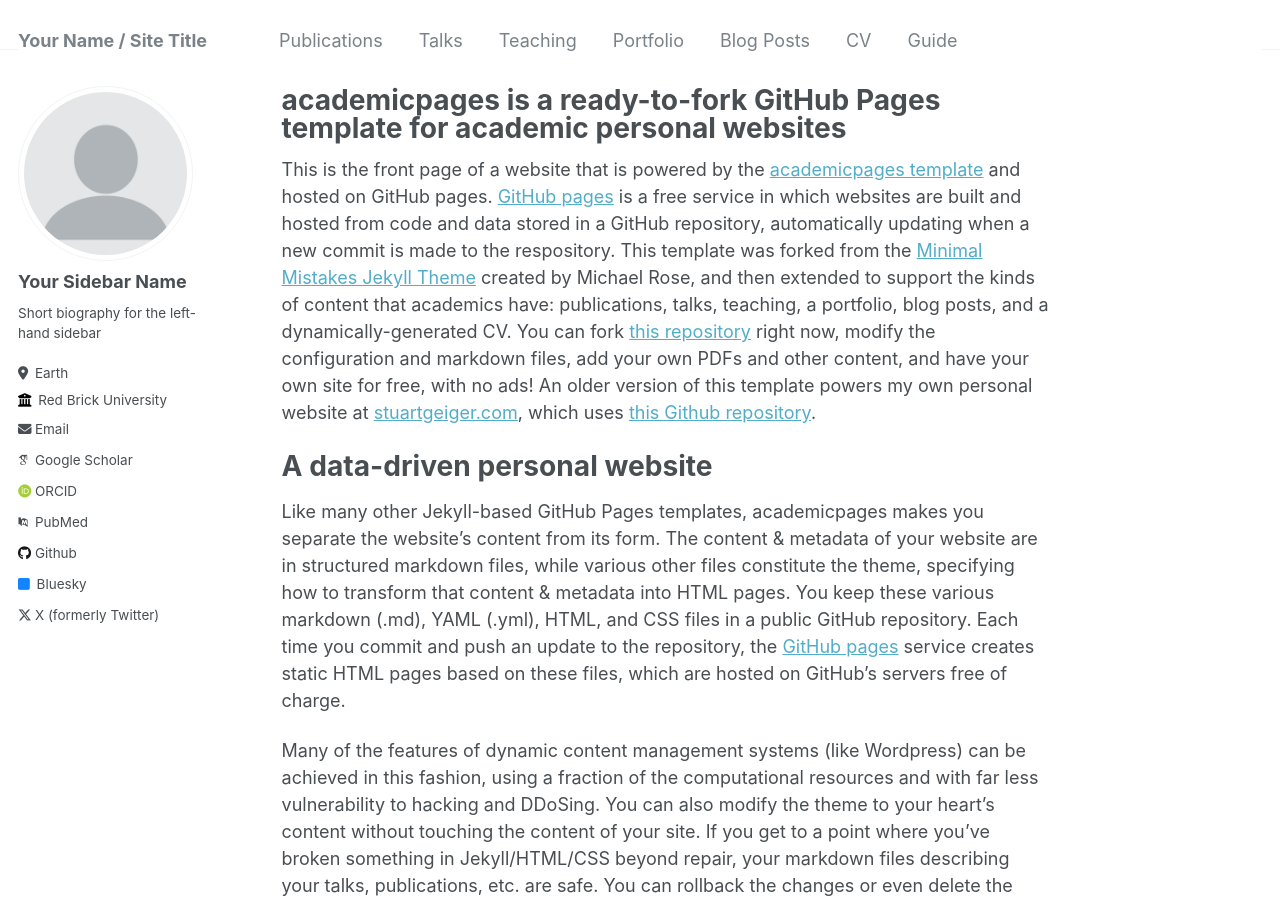
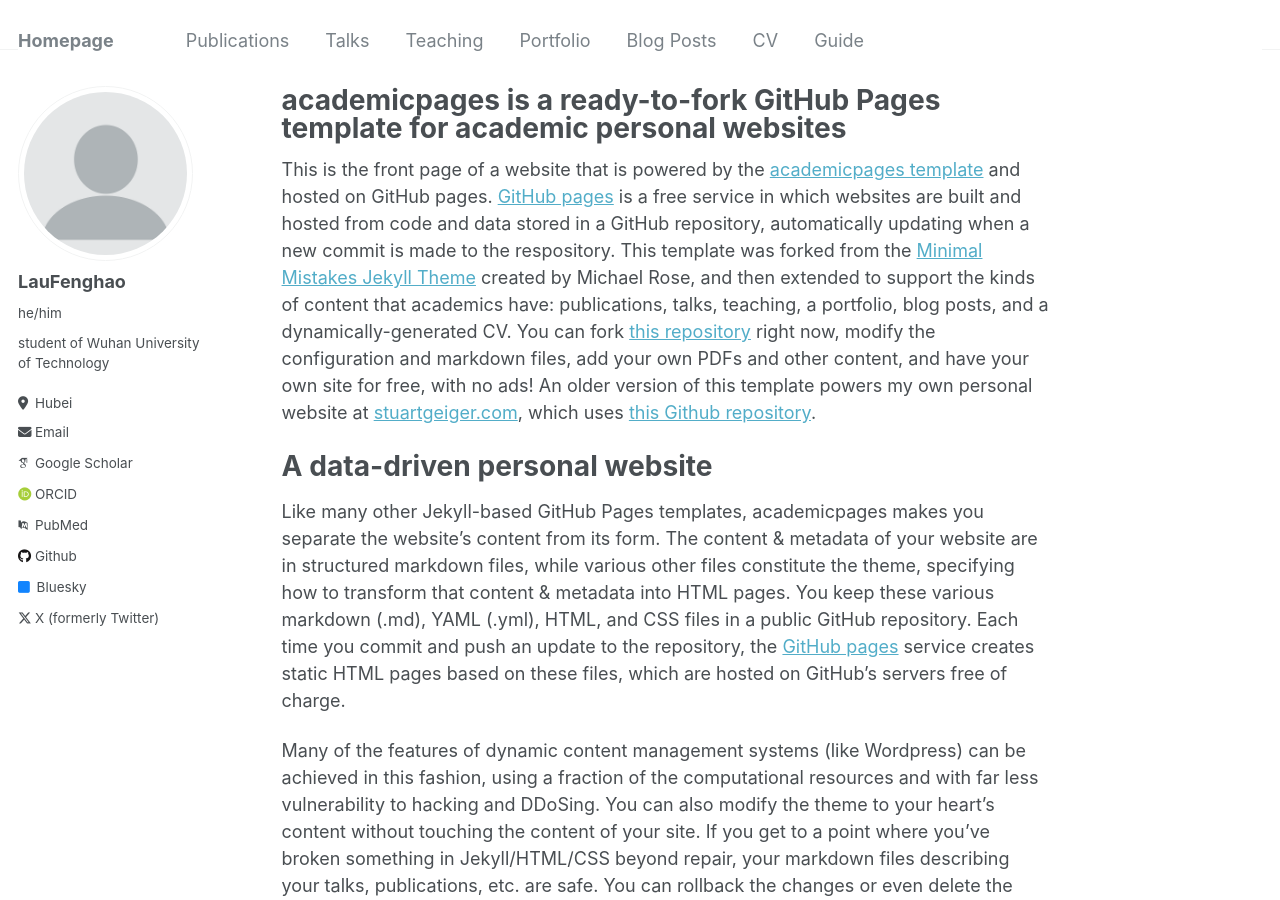
Before and after one commit to LauFH/LauFH.github.io, a Jekyll site: the page built from _pages/about.md, in a window 1280 px wide and 900 px high. Built offline with Jekyll 4.4.1, drawn with Linux system fonts in a browser that asks for light colours; some web fonts are replaced.

Commit message:
Update _config.yml

```diff
--- a/_config.yml
+++ b/_config.yml
@@ -8,13 +8,13 @@
 
 # Basic Site Settings
 locale                   : "en-US"
-title                    : "Your Name / Site Title"
+title                    : "Homepage"
 title_separator          : "-"
 name                     : &name "Your Name"
 description              : &description "personal description"
-url                      : https://academicpages.github.io # the base hostname & protocol for your site e.g. "https://mmistakes.github.io"
+url                      : https://laufh.github.io # the base hostname & protocol for your site e.g. "https://mmistakes.github.io"
 baseurl                  : "" # the subpath of your site, e.g. "/blog"
-repository               : "academicpages/academicpages.github.io"
+repository               : "laufh/laufh.github.io"
 
 # Site Author - The following control what appear as part of the author content on the side bar.
 #               If a field is blank the icon and link will not appear, otherwise it will be shown.
@@ -22,13 +22,13 @@ repository               : "academicpages/academicpages.github.io"
 author:
   # Biographic information
   avatar           : "profile.png"
-  name             : "Your Sidebar Name"
-  pronouns         : # example: "she/her"
-  bio              : "Short biography for the left-hand sidebar"
-  location         : "Earth"
-  employer         : "Red Brick University"
+  name             : "LauFenghao"
+  pronouns         : "he/him"
+  bio              : "student of Wuhan University of Technology"
+  location         : "Hubei"
+  employer         : #"Red Brick University"
   uri              : # URL
-  email            : "none@example.org"
+  email            : "lau.fenghao@gmail.com"
 
   # Academic websites
   arxiv            : # URL - Update with the correct link to your profile
```
